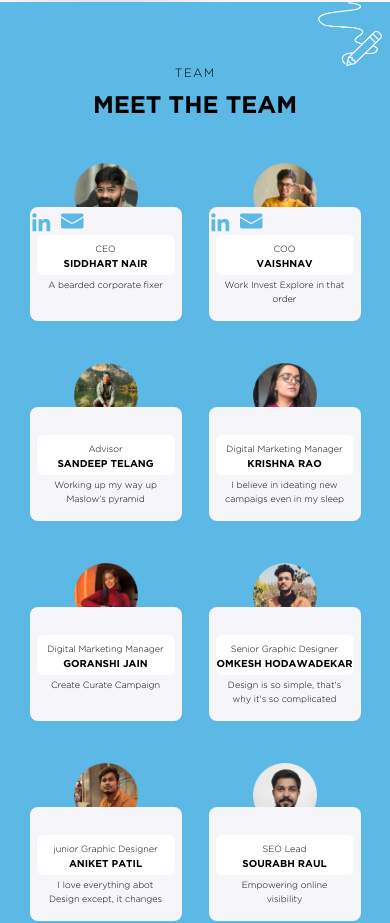
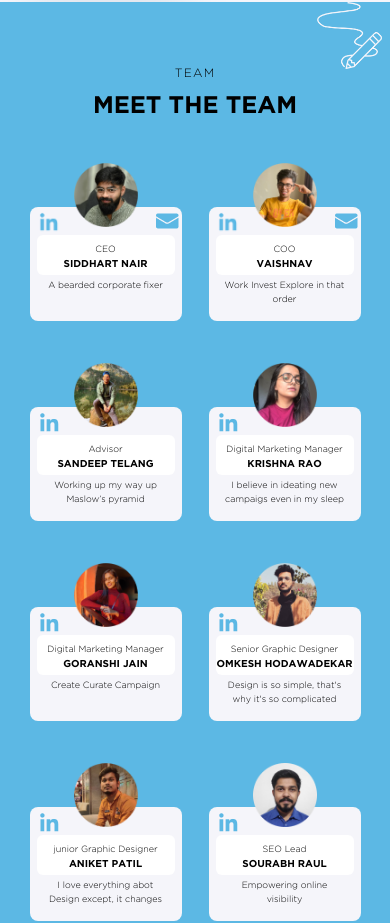
Before and after one commit to Ashutoshkr23/Bravos-11, a Next.js app: page / in a window 390 px wide. Shown: the part 3011-3934 px from the top of the page. Built offline with nearby package versions, Linux system fonts and the light colour scheme.

Commit message:
team-design-fix

```diff
--- a/src/components/Team.jsx
+++ b/src/components/Team.jsx
@@ -5,7 +5,7 @@ function Team() {
   return (
     <div className='bg-blue-1 relative  ' id='team'>
           {/*Laptop */}
-          <div className='hidden md:block'>
+          <div className='hidden lg:block'>
 
               <img src="/assets/images/team/Pencil.png" alt="pencil-image" className='absolute right-4' />
               <img src="/assets/images/team/Puzzle.png" alt="puzzle-block" className='absolute -bottom-6 left-16 ' />
@@ -89,9 +89,9 @@ function Team() {
               </div>
           </div>
           {/*Mobiles-lg*/}
-          <div className='md:hidden'>
+          <div className='lg:hidden'>
 
-              <img src="/assets/images/team/Pencil.png" alt="pencil-image" className='absolute right-2 h-16 w-16' />
+              <img src="/assets/images/team/Pencil.png" alt="pencil-image" className='absolute right-2 w-1/6  ' />
               <img src="/assets/images/team/Block.png" alt="puzzle-block" className='absolute -bottom-2 left-2 h-20 w-20' />
               <div className='py-16'>
                   <div>
--- a/src/components/TeamComp.jsx
+++ b/src/components/TeamComp.jsx
@@ -1,6 +1,6 @@
 import React from 'react'
 
-function TeamComp({img , designation , name , tagline }) {
+function TeamComp({img , designation , name , tagline , linkedin , mail }) {
   const [showContent, setShowContent] = React.useState(false);
   return (
 <div>
@@ -11,18 +11,18 @@ function TeamComp({img , designation , name , tagline }) {
 
           <img src={img} alt="sid" className='absolute z-40 inset-x-0 mx-auto h-[113px] lg:h-[142px] w-[113px] lg:w-[142px]' />
           <div className="w-full relative h-[180px] lg:h-[215px] bottom-0 mt-[76px] lg:mt-[96px] pt-11 lg:pt-[57px] rounded-lg bg-white-1 border-black">
-            {(name === "SIDDHART NAIR" || name === "VAISHNAV") && showContent && (
+            { showContent && (
               <div className=" absolute top-0 left-0 p-4">
                 <div className='flex gap-2 align-bottom'>
-                  <a href="">
+                  <a href={linkedin}>
                     <img src="/assets/images/team/Linkedin.png" alt="Example Image" />
                   </a>
-                  <a href="">
-                    <img src="/assets/images/team/Mail.png" alt="Example Image" className='mt-auto' />
-                  </a>
+                  {(name === "SIDDHART NAIR" || name === "VAISHNAV") &&(
+                    <a href={mail}>
+                      <img src="/assets/images/team/Mail.png" alt="Example Image" className='mt-auto' />
+                    </a>
+                  )}
                 </div>
-
-
               </div>
             )}
             <div className='w-60 lg:w-[276px] h-16 lg:h-20 bg-white rounded-md py-2 mx-auto lg:py-4'>
@@ -38,22 +38,24 @@ function TeamComp({img , designation , name , tagline }) {
       {/*Mobiles*/}
       <div className='md:hidden'>
         <div className='bg-transparent h-40 w-[154px] hover:scale-[1.15] ease-out duration-200 border border-transparent rounded-lg relative' >
-          <img src={img} alt="sid" className='absolute inset-x-0 h-16 w-16 mx-auto' />
+          <img src={img} alt="sid" className='absolute z-30 inset-x-0 h-16 w-16 mx-auto' />
           <div className="w-full relative h-[114px] bottom-0 mt-11 pt-7 rounded-lg bg-white-1 border-black">
-            {(name === "SIDDHART NAIR" || name === "VAISHNAV") &&  (
+
               <div className='absolute top-1'>
-                <div className='flex gap-2 align-bottom'>
-                  <a href="">
+                <div className='flex justify-between mx-2 align-bottom'>
+                  <a href={linkedin}>
                     <img src="/assets/images/team/Linkedin.png" alt="Example Image" />
                   </a>
-                  <a href="">
-                    <img src="/assets/images/team/Mail.png" alt="Example Image" />
+                {(name === "SIDDHART NAIR" || name === "VAISHNAV") && (
+                  <a href={mail}>
+                    <img src="/assets/images/team/Mail.png" alt="Example Image" className='ml-24' />
                   </a>
+                )}
                 </div>
 
 
               </div>
-            )}
+
             <div className='w-[138px] mx-auto  h-10 bg-white rounded-md py-2'>
               <p className='text-[9px] text-center  '>{designation}</p>
               <h1 className='font-bold text-[10px] text-center'>{name}</h1>
```
